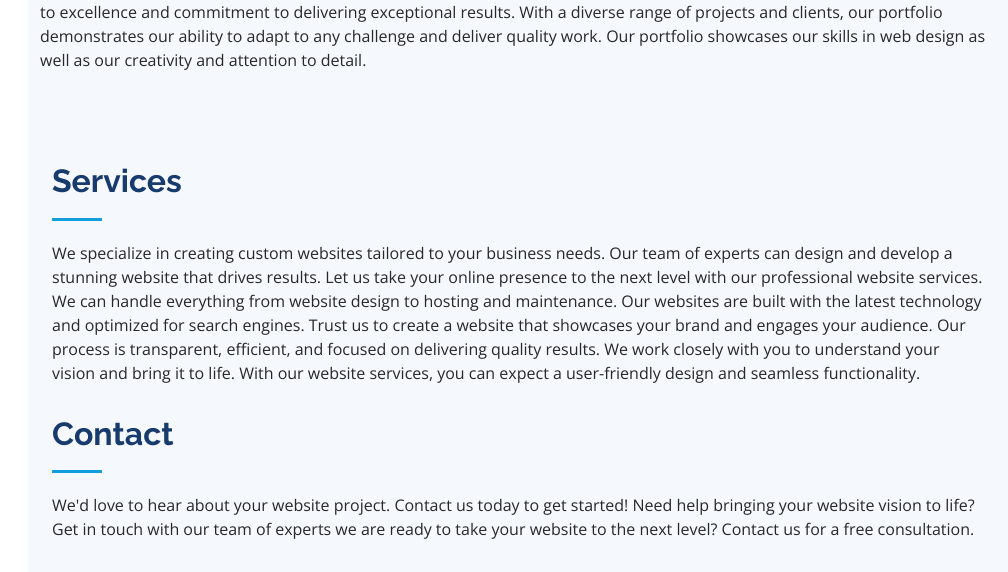
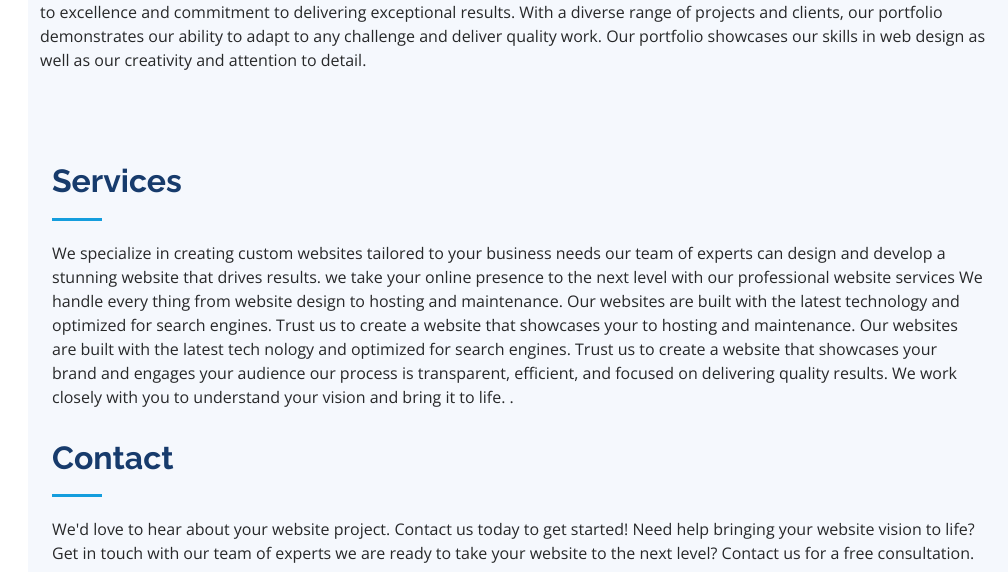
Before and after one commit to akshitbansal92/AkshitPortfolio, a Flask app: page / in a window 1280 px wide. Shown: the part 3460-4032 px from the top of the page, without its empty margins (272-1280 px from the left). Run offline with Flask 2, Linux system fonts and the light colour scheme; some libraries are stand-ins or nearby versions.

Commit message:
index.html

```diff
--- a/templates/index.html
+++ b/templates/index.html
@@ -275,7 +275,13 @@
 
         <div class="section-title">
           <h2>Services</h2>
-          <p>We specialize in creating custom websites tailored to your business needs. Our team of experts can design and develop a stunning website that drives results. Let us take your online presence to the next level with our professional website services. We can handle everything from website design to hosting and maintenance. Our websites are built with the latest technology and optimized for search engines. Trust us to create a website that showcases your brand and engages your audience. Our process is transparent, efficient, and focused on delivering quality results. We work closely with you to understand your vision and bring it to life. With our website services, you can expect a user-friendly design and seamless functionality.</p>
+          <p>We specialize in creating custom websites tailored to your business needs our team of experts can design and develop a stunning
+website that drives results. we take your online presence to the next level with our professional website services We handle every
+thing from website design to hosting and maintenance. Our websites are built with the latest technology and optimized for search
+engines. Trust us to create a website that showcases your to hosting and maintenance. Our websites are built with the latest tech
+nology and optimized for search engines. Trust us to create a website that showcases your brand and engages your audience our
+process is transparent, efficient, and focused on delivering quality results. We work closely with you to understand your vision
+and bring it to life. .</p>
         </div>
 
         <div class="section-title">
```
